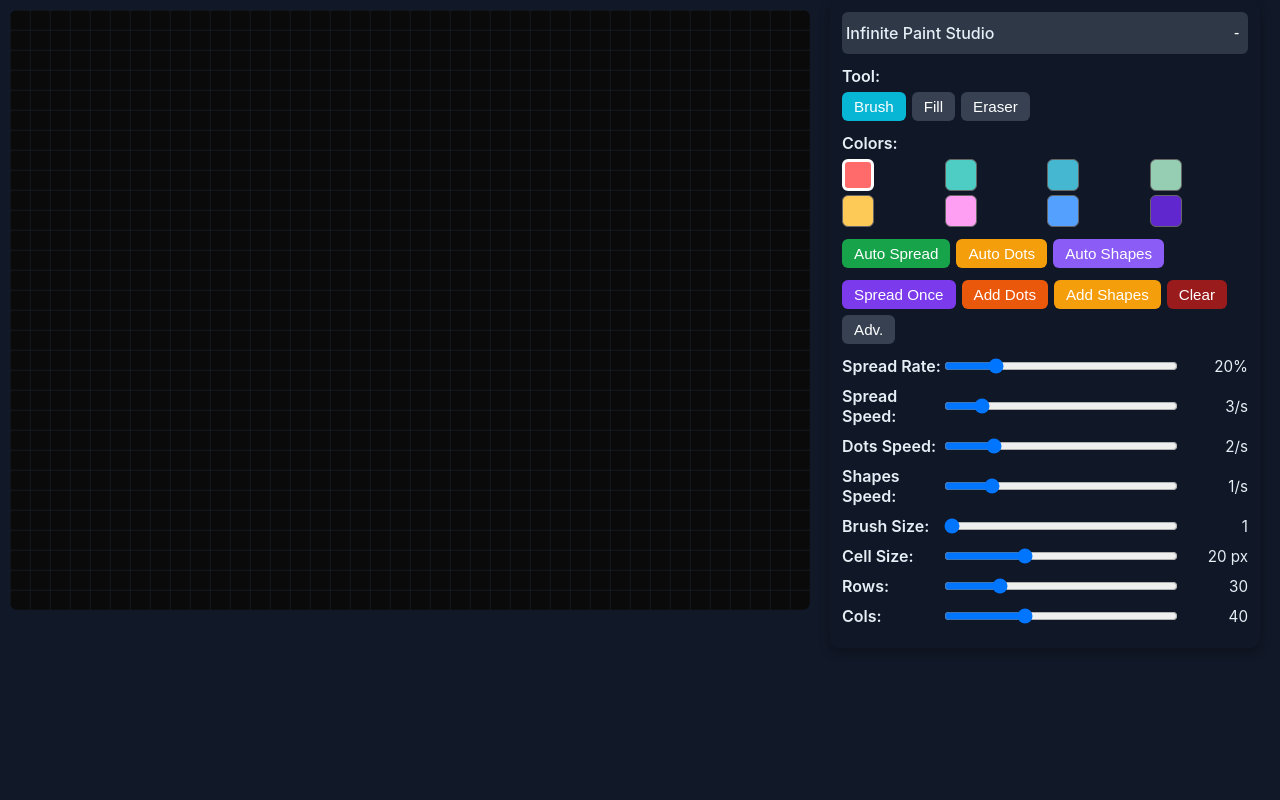
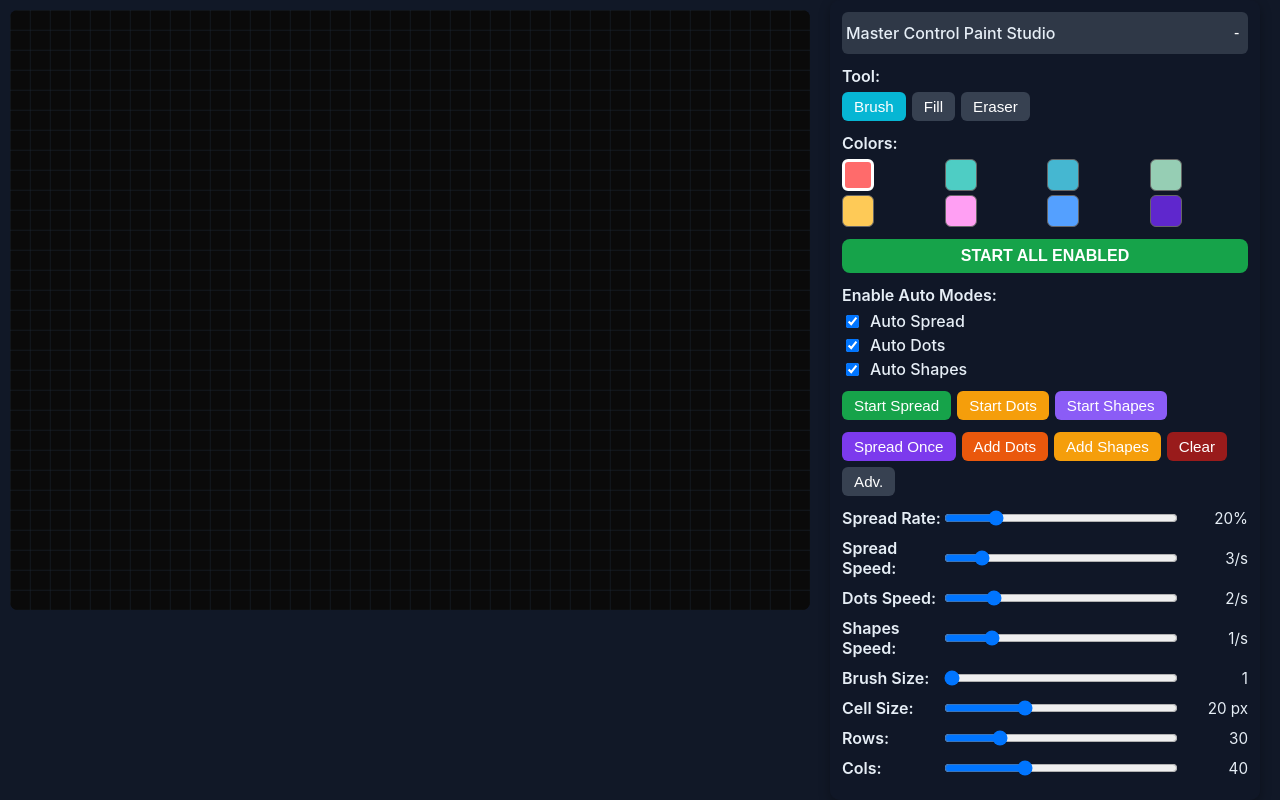
Before and after one commit to jo56/painting-with-roughness, a React (Vite) app: page / in a window 1280 px wide. Built offline with nearby package versions, Linux system fonts and the light colour scheme.

Commit message:
Update App.tsx

```diff
--- a/src/App.tsx
+++ b/src/App.tsx
@@ -14,7 +14,7 @@ function cloneGrid(grid: number[][]): number[][] {
   return grid.map(row => [...row]);
 }
 
-export default function InfinitePaintStudio(): JSX.Element {
+export default function MasterControlPaintStudio(): JSX.Element {
   const canvasRef = useRef<HTMLCanvasElement | null>(null);
   const canvasContainerRef = useRef<HTMLDivElement | null>(null);
   const panelRef = useRef<HTMLDivElement | null>(null);
@@ -61,6 +61,9 @@ export default function InfinitePaintStudio(): JSX.Element {
   const [autoSpreading, setAutoSpreading] = useState(false);
   const [autoDots, setAutoDots] = useState(false);
   const [autoShapes, setAutoShapes] = useState(false);
+  const [autoSpreadEnabled, setAutoSpreadEnabled] = useState(true);
+  const [autoDotsEnabled, setAutoDotsEnabled] = useState(true);
+  const [autoShapesEnabled, setAutoShapesEnabled] = useState(true);
   const [blendMode, setBlendMode] = useState(defaults.blendMode);
   const [tool, setTool] = useState('brush');
   const [panelMinimized, setPanelMinimized] = useState(false);
@@ -399,6 +402,50 @@ export default function InfinitePaintStudio(): JSX.Element {
     }
   };
 
+  const startAllEnabled = () => {
+    // Start all enabled auto modes
+    if (autoSpreadEnabled && !autoSpreading) {
+      runningRef.current = true;
+      setAutoSpreading(true);
+      runAutoSpread();
+    }
+    if (autoDotsEnabled && !autoDots) {
+      dotsRunningRef.current = true;
+      setAutoDots(true);
+      runAutoDots();
+    }
+    if (autoShapesEnabled && !autoShapes) {
+      shapesRunningRef.current = true;
+      setAutoShapes(true);
+      runAutoShapes();
+    }
+  };
+
+  const stopAll = () => {
+    // Stop all running auto modes
+    if (autoSpreading) {
+      runningRef.current = false;
+      setAutoSpreading(false);
+      if (rafRef.current) {
+        cancelAnimationFrame(rafRef.current);
+      }
+    }
+    if (autoDots) {
+      dotsRunningRef.current = false;
+      setAutoDots(false);
+      if (autoDotsRef.current) {
+        cancelAnimationFrame(autoDotsRef.current);
+      }
+    }
+    if (autoShapes) {
+      shapesRunningRef.current = false;
+      setAutoShapes(false);
+      if (autoShapesRef.current) {
+        cancelAnimationFrame(autoShapesRef.current);
+      }
+    }
+  };
+
   const handleHeaderMouseDown = (e: React.MouseEvent) => {
     if (isMobile) return;
     isDragging.current = true;
@@ -460,6 +507,9 @@ export default function InfinitePaintStudio(): JSX.Element {
     }));
   };
 
+  const isAnyRunning = autoSpreading || autoDots || autoShapes;
+  const anyEnabled = autoSpreadEnabled || autoDotsEnabled || autoShapesEnabled;
+
   return (
     <div style={{
       width: '100%',
@@ -515,7 +565,7 @@ export default function InfinitePaintStudio(): JSX.Element {
             alignItems: 'center'
           }}
         >
-          <span>Infinite Paint Studio</span>
+          <span>Master Control Paint Studio</span>
           <button
             onClick={() => setPanelMinimized(prev => !prev)}
             style={{
@@ -591,37 +641,95 @@ export default function InfinitePaintStudio(): JSX.Element {
               </div>
             </div>
 
+            {/* Master Control Button */}
+            <div style={{ marginBottom: '12px' }}>
+              <button
+                onClick={isAnyRunning ? stopAll : startAllEnabled}
+                disabled={!anyEnabled && !isAnyRunning}
+                style={{
+                  padding: '8px 16px',
+                  borderRadius: '8px',
+                  background: isAnyRunning ? '#dc2626' : anyEnabled ? '#16a34a' : '#6b7280',
+                  color: '#fff',
+                  border: 'none',
+                  cursor: anyEnabled || isAnyRunning ? 'pointer' : 'not-allowed',
+                  fontWeight: 600,
+                  fontSize: '1rem',
+                  width: '100%'
+                }}
+              >
+                {isAnyRunning ? 'STOP ALL' : 'START ALL ENABLED'}
+              </button>
+            </div>
+
+            {/* Enable/Disable Checkboxes */}
+            <div style={{ marginBottom: '12px' }}>
+              <label style={{ fontWeight: 600, marginBottom: '6px', display: 'block' }}>Enable Auto Modes:</label>
+              <div style={{ display: 'flex', flexDirection: 'column', gap: '4px' }}>
+                <label style={{ display: 'flex', alignItems: 'center', gap: '8px', fontWeight: 500 }}>
+                  <input
+                    type="checkbox"
+                    checked={autoSpreadEnabled}
+                    onChange={(e) => setAutoSpreadEnabled(e.target.checked)}
+                  />
+                  Auto Spread
+                </label>
+                <label style={{ display: 'flex', alignItems: 'center', gap: '8px', fontWeight: 500 }}>
+                  <input
+                    type="checkbox"
+                    checked={autoDotsEnabled}
+                    onChange={(e) => setAutoDotsEnabled(e.target.checked)}
+                  />
+                  Auto Dots
+                </label>
+                <label style={{ display: 'flex', alignItems: 'center', gap: '8px', fontWeight: 500 }}>
+                  <input
+                    type="checkbox"
+                    checked={autoShapesEnabled}
+                    onChange={(e) => setAutoShapesEnabled(e.target.checked)}
+                  />
+                  Auto Shapes
+                </label>
+              </div>
+            </div>
+
+            {/* Individual Control Buttons */}
             <div style={{ display: 'flex', gap: '6px', marginBottom: '12px', flexWrap: 'wrap' }}>
               {[
                 {
-                  label: autoSpreading ? 'Stop Spread' : 'Auto Spread',
+                  label: autoSpreading ? 'Stop Spread' : 'Start Spread',
                   onClick: toggleAutoSpread,
-                  bg: autoSpreading ? '#dc2626' : '#16a34a'
+                  bg: autoSpreading ? '#dc2626' : '#16a34a',
+                  enabled: autoSpreadEnabled
                 },
                 {
-                  label: autoDots ? 'Stop Dots' : 'Auto Dots',
+                  label: autoDots ? 'Stop Dots' : 'Start Dots',
                   onClick: toggleAutoDots,
-                  bg: autoDots ? '#dc2626' : '#f59e0b'
+                  bg: autoDots ? '#dc2626' : '#f59e0b',
+                  enabled: autoDotsEnabled
                 },
                 {
-                  label: autoShapes ? 'Stop Shapes' : 'Auto Shapes',
+                  label: autoShapes ? 'Stop Shapes' : 'Start Shapes',
                   onClick: toggleAutoShapes,
-                  bg: autoShapes ? '#dc2626' : '#8b5cf6'
+                  bg: autoShapes ? '#dc2626' : '#8b5cf6',
+                  enabled: autoShapesEnabled
                 }
-              ].map(({ label, onClick, bg }) => (
+              ].map(({ label, onClick, bg, enabled }) => (
                 <button
                   key={label}
                   onClick={onClick}
+                  disabled={!enabled}
                   style={{
                     padding: '6px 12px',
                     borderRadius: '6px',
-                    background: bg,
+                    background: enabled ? bg : '#6b7280',
                     color: '#fff',
                     border: 'none',
-                    cursor: 'pointer',
+                    cursor: enabled ? 'pointer' : 'not-allowed',
                     fontWeight: 'normal',
                     fontSize: '0.95rem',
-                    whiteSpace: 'nowrap'
+                    whiteSpace: 'nowrap',
+                    opacity: enabled ? 1 : 0.6
                   }}
                 >
                   {label}
@@ -629,6 +737,7 @@ export default function InfinitePaintStudio(): JSX.Element {
               ))}
             </div>
 
+            {/* Manual Generation */}
             <div style={{ display: 'flex', gap: '6px', marginBottom: '12px', flexWrap: 'wrap' }}>
               {[
                 { label: 'Spread Once', onClick: colorSpread, bg: '#7c3aed' },
```
